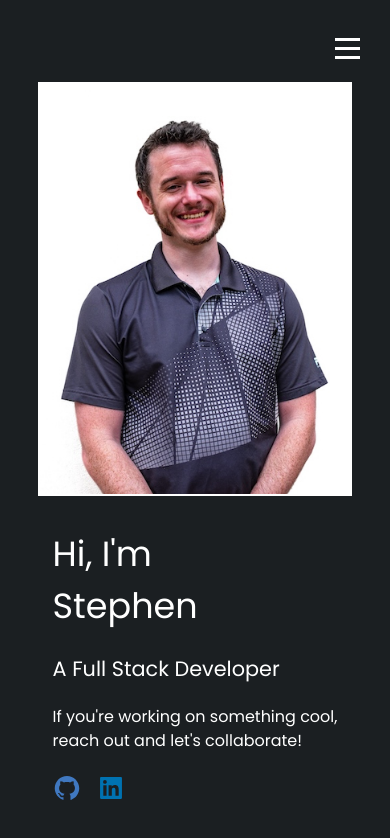
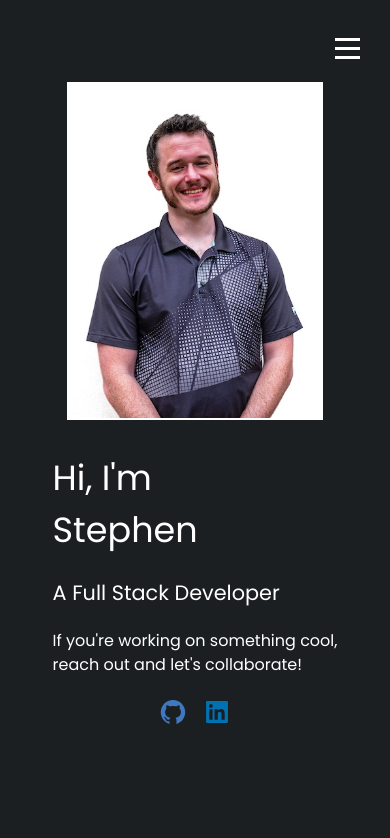
Before and after one commit to smontana/Portfolio, a React (Create React App) app: page / in a window 390 px wide. Shown: the top 838 px of the page. Built offline with nearby package versions, Linux system fonts and the light colour scheme; some icons are missing.

Commit message:
style updates

```diff
--- a/src/components/Socials/Style.scss
+++ b/src/components/Socials/Style.scss
@@ -1,6 +1,14 @@
+@import '../../styles/index.scss';
+
 .icons {
-    display: flex;
-    gap: 1rem;
-    font-size: 28px;
-    color: red;
+  display: flex;
+  gap: 1rem;
+  font-size: 28px;
+  color: red;
+}
+
+@media screen and (max-width: 700px){
+  .icons {
+    justify-content: center;
   }
+}
--- a/src/pages/Home/Style.scss
+++ b/src/pages/Home/Style.scss
@@ -6,6 +6,7 @@
   justify-content: space-around;
   align-items: center;
   height: 75vh;
+
   .info-section {
     display: flex;
     flex-direction: column;
@@ -40,18 +41,20 @@
 }
 
 @media screen and (max-width: 700px){
-  .home{
+  .home {
     flex-direction: column;
     height: 100vh;
 
-    .info-section{
+    .info-section {
       padding: 2rem;
+
       h1{
         font-size: 35px;
       }
     }
 
-    .image-section{
+    .image-section {
+      height: 40vh;
       order: -1;
     }
   }
```
